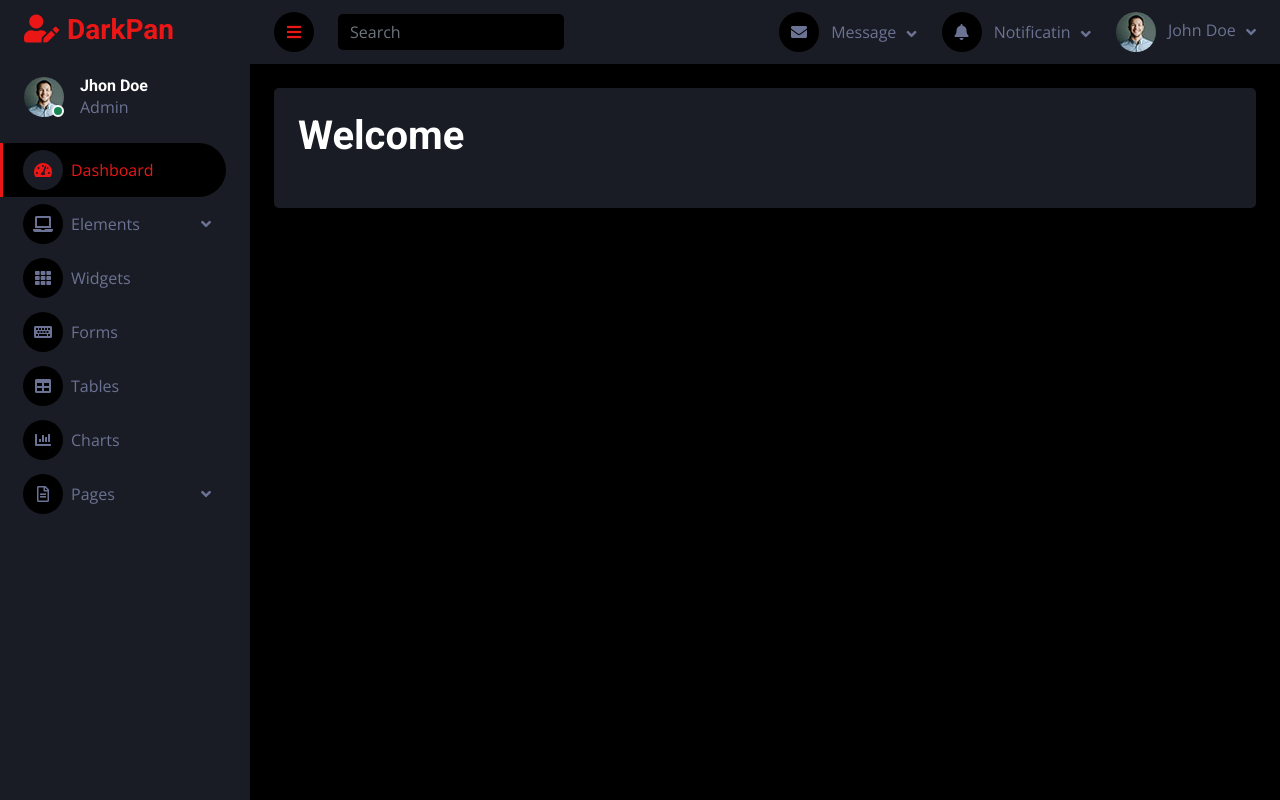
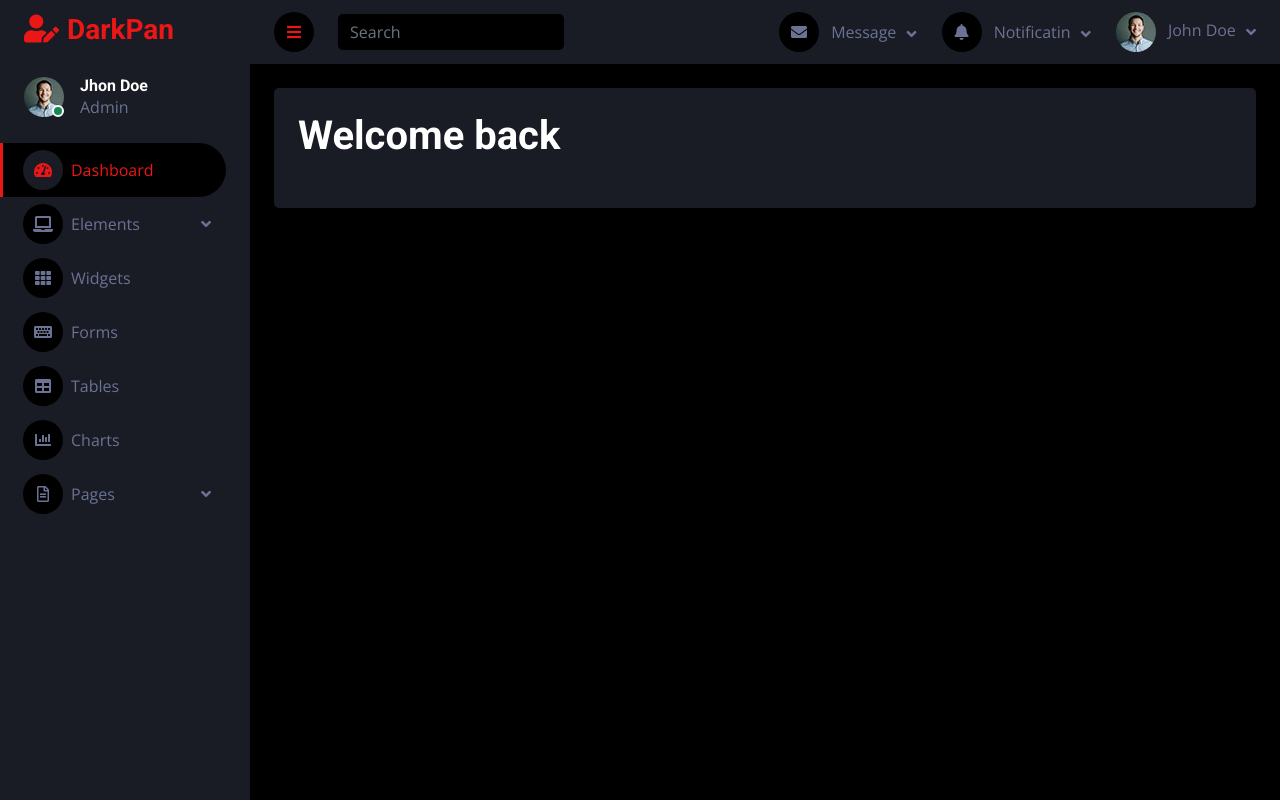
Before and after one commit to devsr143/ToDoapp_python, a Django app: page /dashboard/ in a window 1280 px wide. Run offline with Django 5.2, Linux system fonts and the light colour scheme; some libraries are stand-ins or nearby versions.

Commit message:
new-commit

```diff
--- a/Templates/dashboard.html
+++ b/Templates/dashboard.html
@@ -254,7 +254,7 @@
             <div class="container-fluid pt-4 px-4">
                 <div class="bg-secondary text-center rounded p-4">
                     <div class="d-flex align-items-center justify-content-between mb-4">
-                        <h1 class="mb-0">Welcome</h1>
+                        <h1 class="mb-0">Welcome back</h1>
 <!--                        <a href=" {% static '#'%} ">Show All</a>-->
                     </div>
 <!--                    <div class="table-responsive">-->
```
